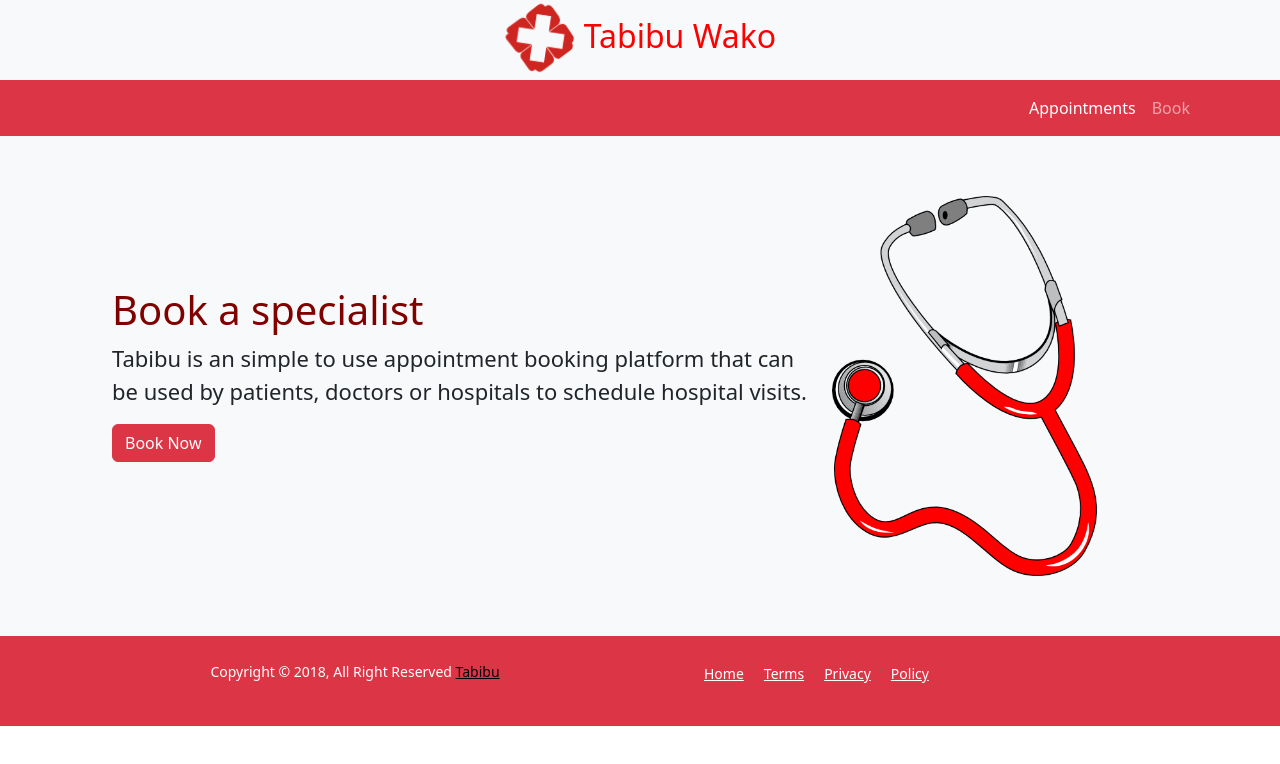
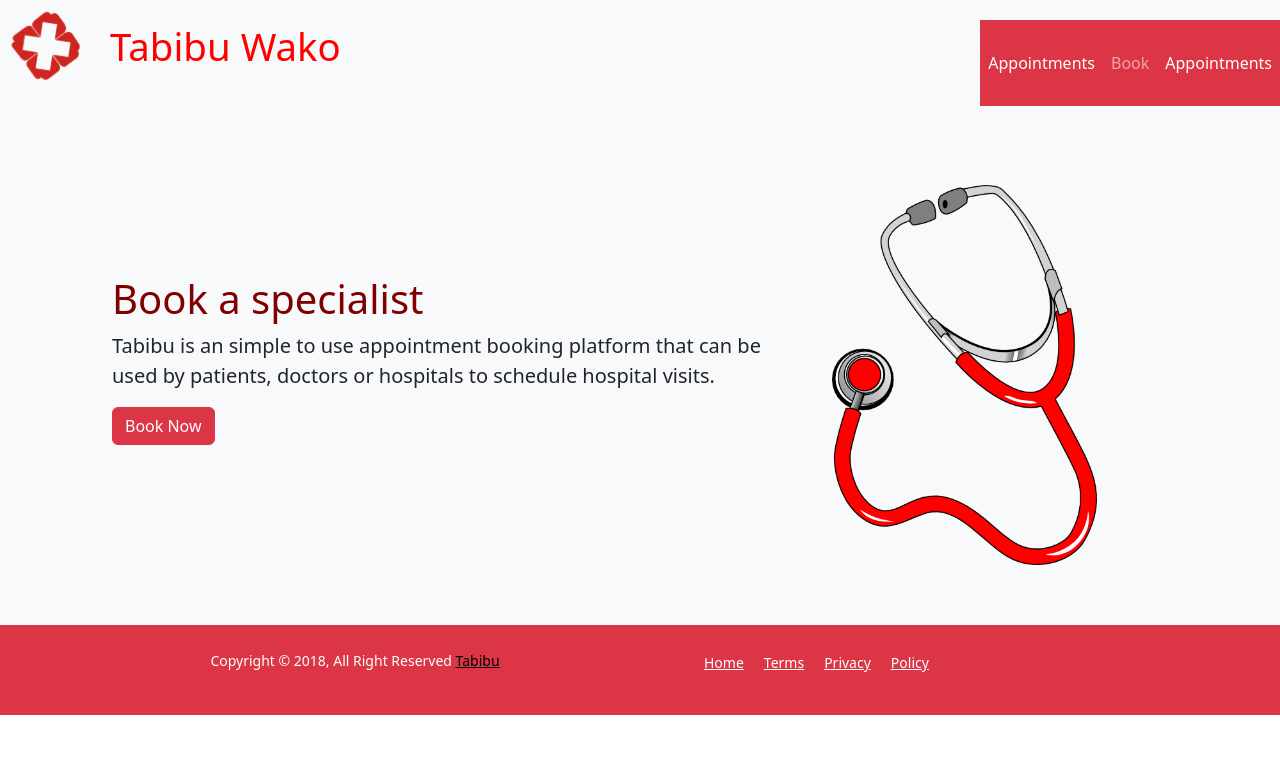
Before and after one commit to K-Irungu/Project_Frontend, a React (Create React App) app in the folder my-app-frontend/: page / in a window 1280 px wide. Shown: the top 764 px of the page. Built offline with nearby package versions, Linux system fonts and the light colour scheme.

Commit message:
Removed Header.js and consolidated header to Navbar.js

```diff
--- a/my-app-frontend/src/App.css
+++ b/my-app-frontend/src/App.css
@@ -6,6 +6,24 @@
   height: 10vmin;
   pointer-events: none;
 }
+.logo-text{
+ font-size: 2.4rem !important;;
+  align-items: center;
+  margin-top: 15px !important;
+  margin-left: 20px !important;
+}
+
+
+.App-header {
+  display:inline-flex;
+  flex-direction:row;
+  color: red;
+  margin-left: 10px;
+}
+
+.App-link {
+  color: white;
+}
 
 @media (prefers-reduced-motion: no-preference) {
   .App-logo {
@@ -13,20 +31,6 @@
   }
 }
 
-.App-header {
-  background-color: white;
-  min-height: 10vh;
-  display: flex;
-  flex-direction: row;
-  align-items: center;
-  justify-content: center;
-  font-size: calc(20px + 4vmin);
-  color: red;
-}
-
-.App-link {
-  color: #61dafb;
-}
 
 @keyframes App-logo-spin {
   from {
--- a/my-app-frontend/src/App.js
+++ b/my-app-frontend/src/App.js
@@ -11,8 +11,9 @@ import "bootstrap/dist/js/bootstrap.bundle.min";
 function App() {
   return (
     <div>
-      <Header />
       <Navbar />
+      {/* <Header /> */}
+
       <Home />
       {/* <Appointments /> */}
       <Footer />
--- a/my-app-frontend/src/components/Navbar.js
+++ b/my-app-frontend/src/components/Navbar.js
@@ -1,28 +1,45 @@
 import React from "react";
-
+import logo from "../img/logo.png";
 
 function Navbar() {
   return (
     // <h1>navbar</h1>
-<div >
-<nav class="navbar navbar-expand-lg navbar-dark bg-danger static-top">
-  <div class="container">
-    <div class="collapse navbar-collapse" id="navbarSupportedContent">
+    <div>
+      <nav class="navbar navbar-light bg-light">
+        <div>
+          <a class="navbar-brand" href="#">
+            <div className="App-header bg-light">
+              <img
+                src={logo}
+                class=" App-logo "
+                alt="logo"
+              />
+              <div class="h2 logo-text">Tabibu Wako</div>
+            </div>
+          </a>
+        </div>
+        <div class=" navbar-expand-xl navbar-dark bg-danger">
           <ul class="navbar-nav ms-auto">
             <li class="nav-item">
-          <a class="nav-link active" aria-current="page" href="#">Appointments</a>
+              <a class="nav-link active" aria-current="page" href="#">
+                Appointments
+              </a>
             </li>
             <li class="nav-item">
-          <a class="nav-link" href="#">Book</a>
+              <a class="nav-link" href="#">
+                Book
+              </a>
             </li>
-
+            <li class="nav-item">
+              <a class="nav-link active" aria-current="page" href="#">
+                Appointments
+              </a>
+            </li>
           </ul>
-    </div>
         </div>
       </nav>
     </div>
-
   );
 }
 
-export default Navbar
+export default Navbar;
--- a/my-app-frontend/src/index.css
+++ b/my-app-frontend/src/index.css
@@ -2,17 +2,29 @@ h1 {
   color: black;
 }
 .navbar {
+  position: relative;
+  display: inline-flex;
+  list-style-type: none;
+  border: 0;
+  z-index: 9999;
+  line-height: 70px;
+  margin-top: 0px !important;
   width: 100%;
-  /* position: relative; */
-  display: inline-block;
-  list-style-type: none;
+
+
+}
+
+
+
+.h2{
+  margin-top: auto;
 }
 
 /* footer */
-/* ul {
+ul {
   margin: 0px;
   padding: 0px;
-} */
+}
 .footer-section {
   position: relative;
 }
@@ -74,7 +86,7 @@ h1 {
   padding: 100px 0px;
 }
 p {
-  font-size: 22px;
+  font-size: 20px;
 }
 .half-half-image-text {
   padding: 50px 100px;
```
Lines whose indentation alone changed are shown as unchanged.
